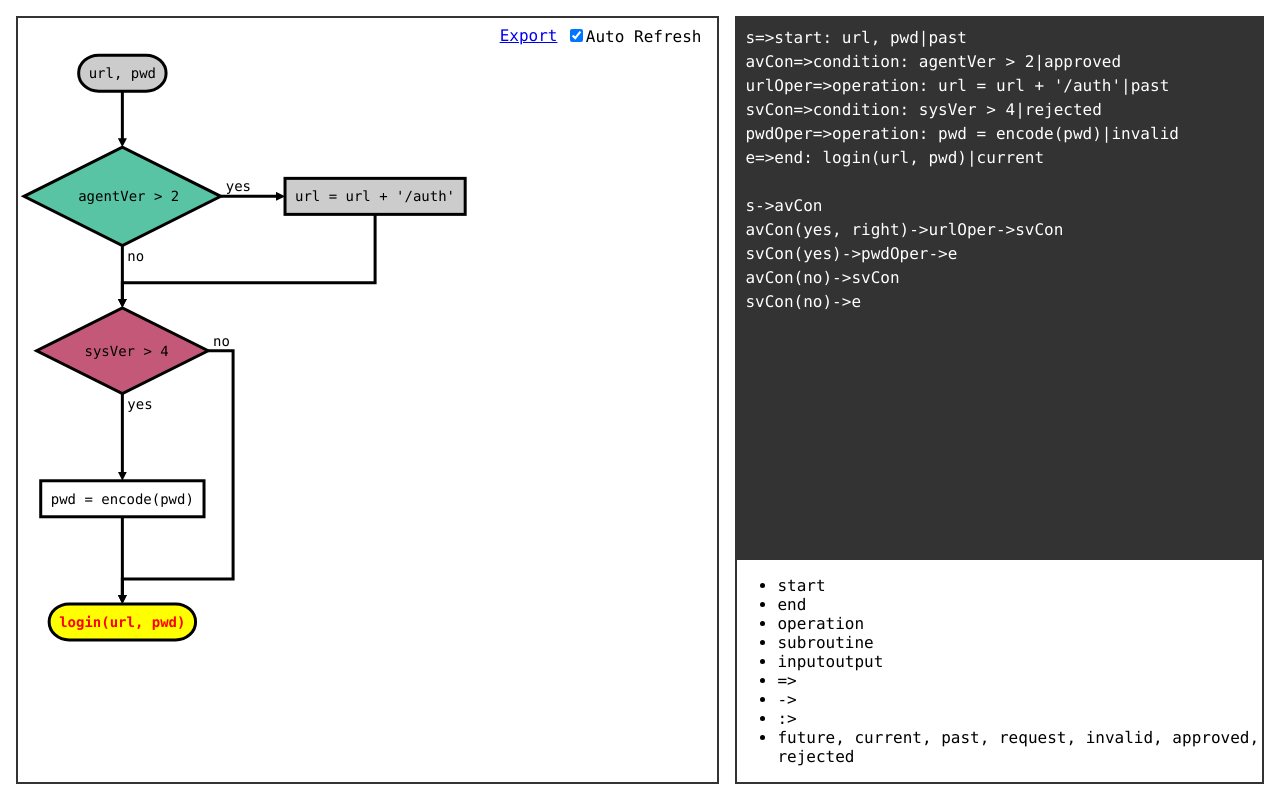
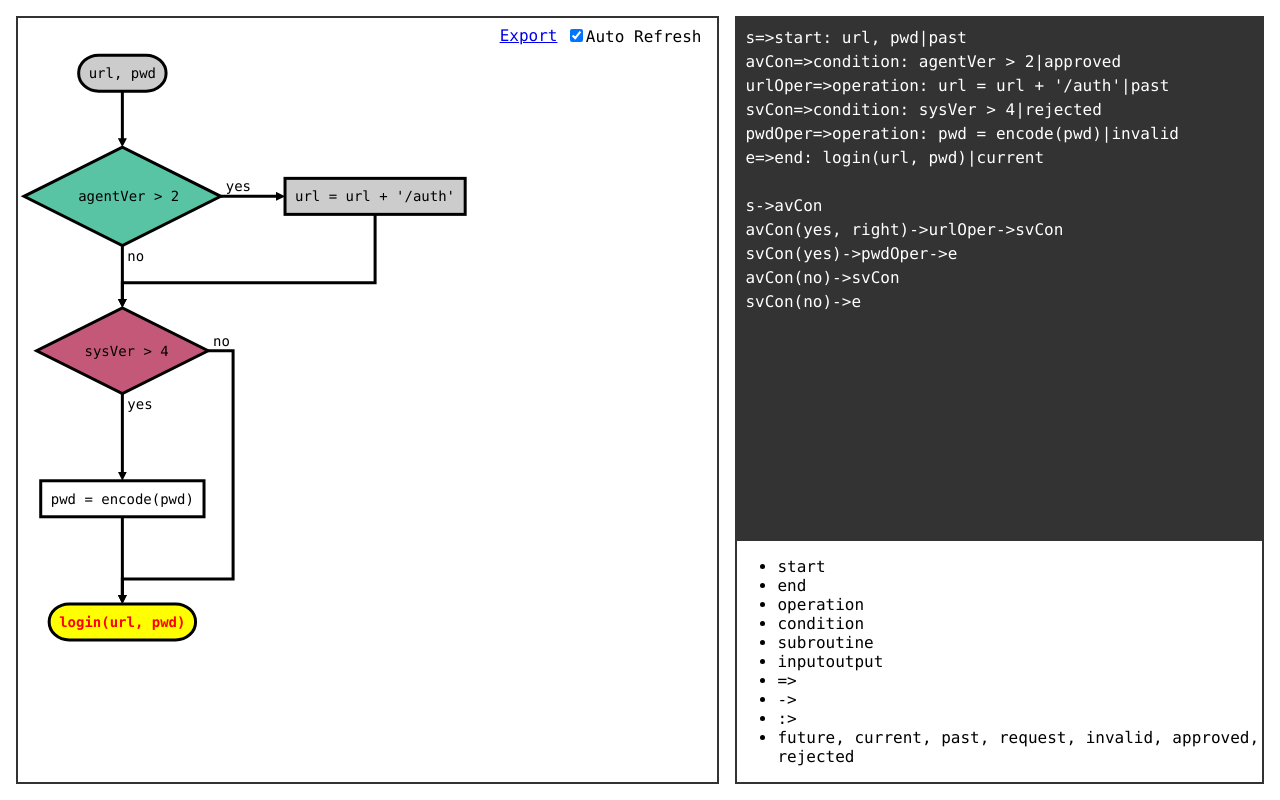
Before and after one commit to apoliszk/apoliszk.github.com, a website: page pages/flow-chart/index.html in a window 1280 px wide. Drawn offline with Linux system fonts and the light colour scheme.

Commit message:
add 'condition' to reference

```diff
--- a/pages/flow-chart/index.html
+++ b/pages/flow-chart/index.html
@@ -111,7 +111,7 @@ avCon(yes, right)->urlOper->svCon
 svCon(yes)->pwdOper->e
 avCon(no)->svCon
 svCon(no)->e`,
-                references: ['start', 'end', 'operation', 'subroutine', 'inputoutput', '=>', '->', ':>', 'future, current, past, request, invalid, approved, rejected']
+                references: ['start', 'end', 'operation', 'condition', 'subroutine', 'inputoutput', '=>', '->', ':>', 'future, current, past, request, invalid, approved, rejected']
             },
             mounted: function () {
                 this.flowChangeHandler();
```
